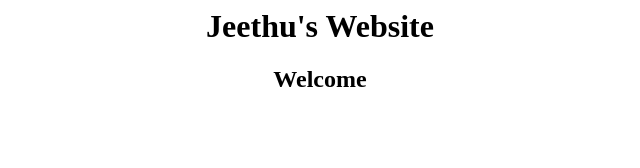
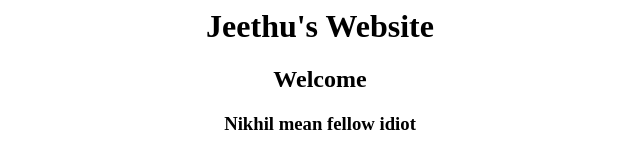
Before and after one commit to cozyycat/mern_stack, a plain HTML site: page index.html in a window 1280 px wide. Shown: the whole page, without its empty margins (320-960 px from the left). Drawn offline with Linux system fonts and the light colour scheme.

Commit message:
3 commit

```diff
--- a/index.html
+++ b/index.html
@@ -7,5 +7,7 @@
 <body>
  <h1 align="center">Jeethu's Website</h1>
  <h2 align="center">Welcome</h2>
+ <h3 align="center">Nikhil mean fellow idiot</h3>
+
 </body>
 </html>
```
